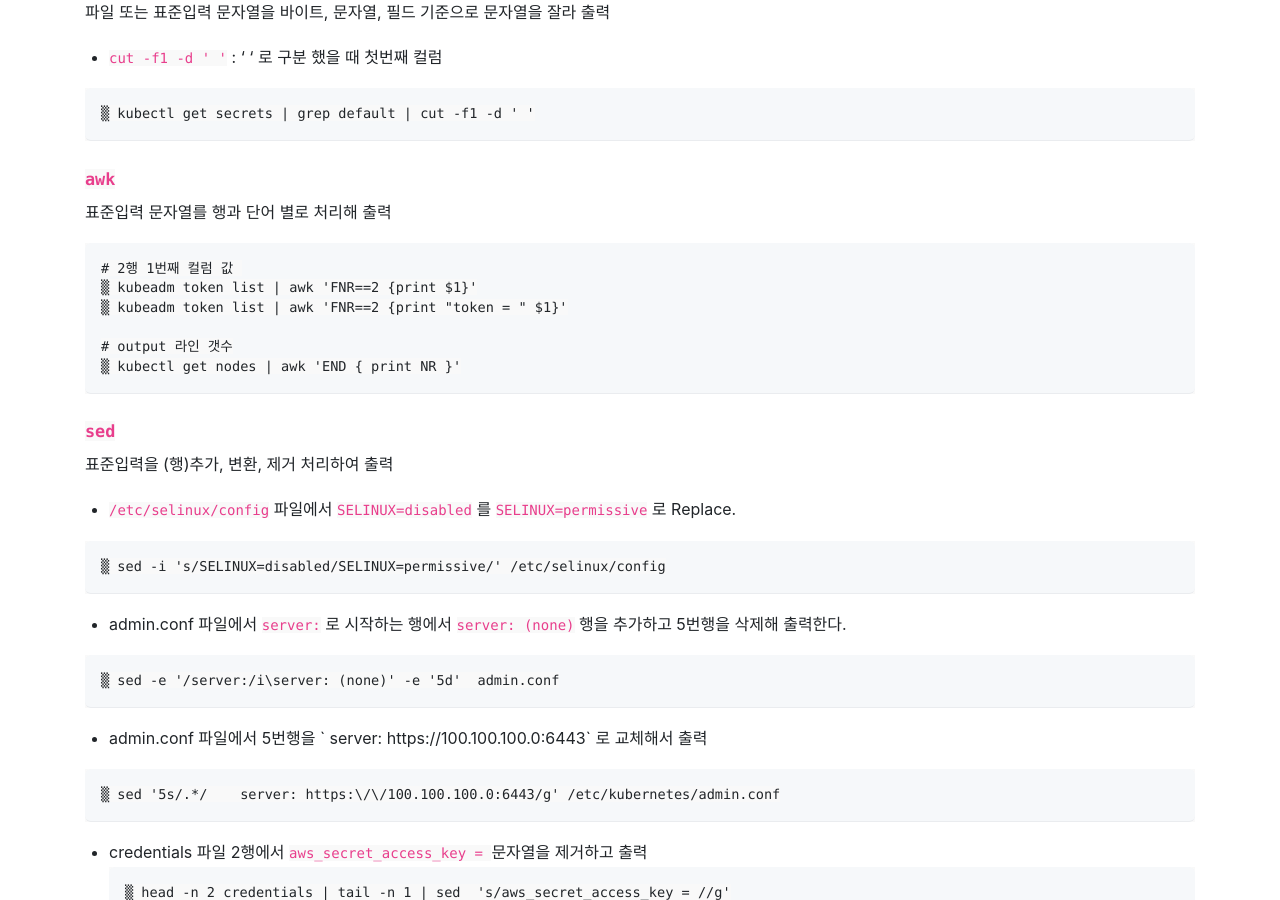
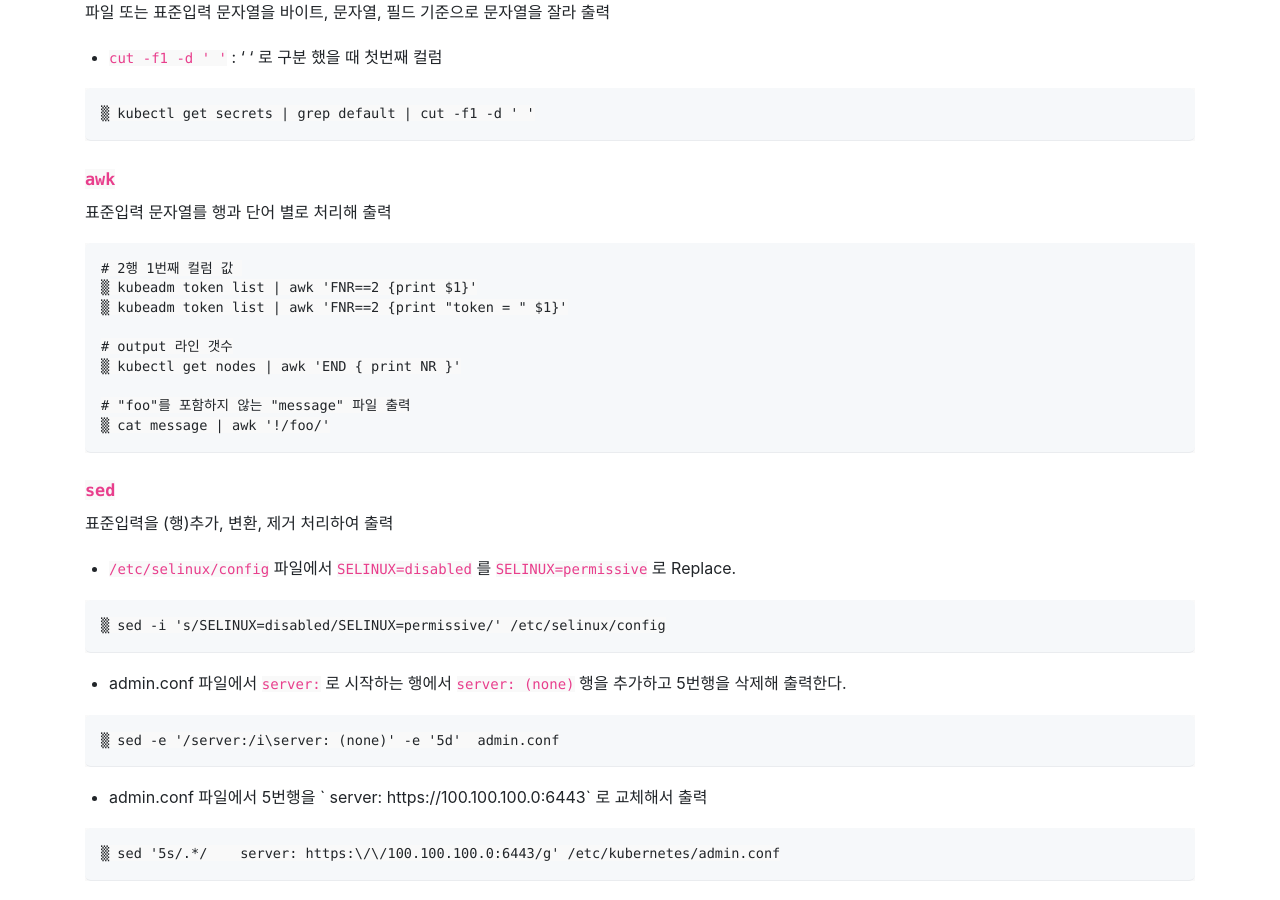
Before and after one commit to itnpeople/itnpeople.github.com, a Jekyll site: the page built from _posts/tip/0000-01-01-shell.md, in a window 1280 px wide and 900 px high, scrolled down 3840 px. Built offline with Jekyll 4.4.1, drawn with Linux system fonts in a browser that asks for light colours.

Commit message:
docs: Update tip > shell > awk

````diff
--- a/_posts/tip/0000-01-01-shell.md
+++ b/_posts/tip/0000-01-01-shell.md
@@ -201,6 +201,9 @@
 
 # output 라인 갯수
 ▒ kubectl get nodes | awk 'END { print NR }'
+
+# "foo"를 포함하지 않는 "message" 파일 출력
+▒ cat message | awk '!/foo/'
 ```
 
 ### `sed`
````
